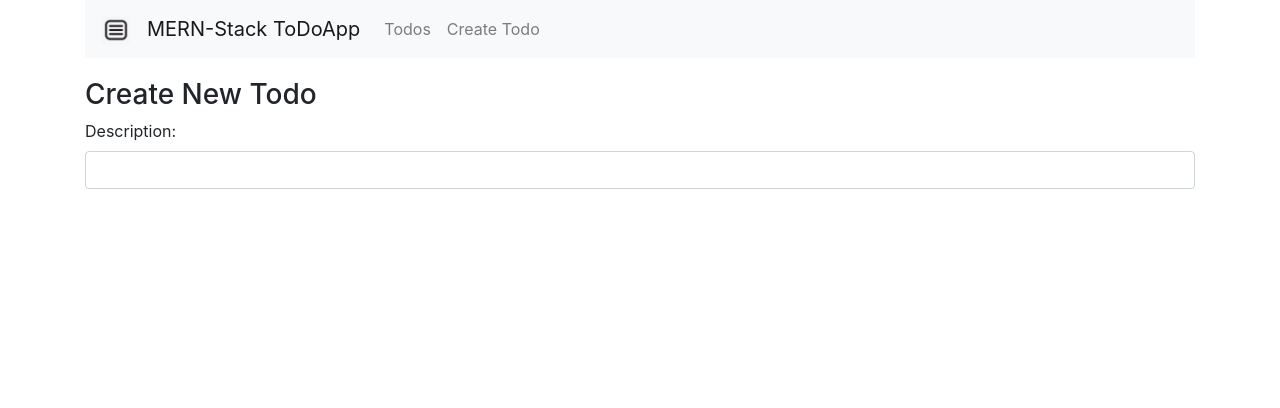
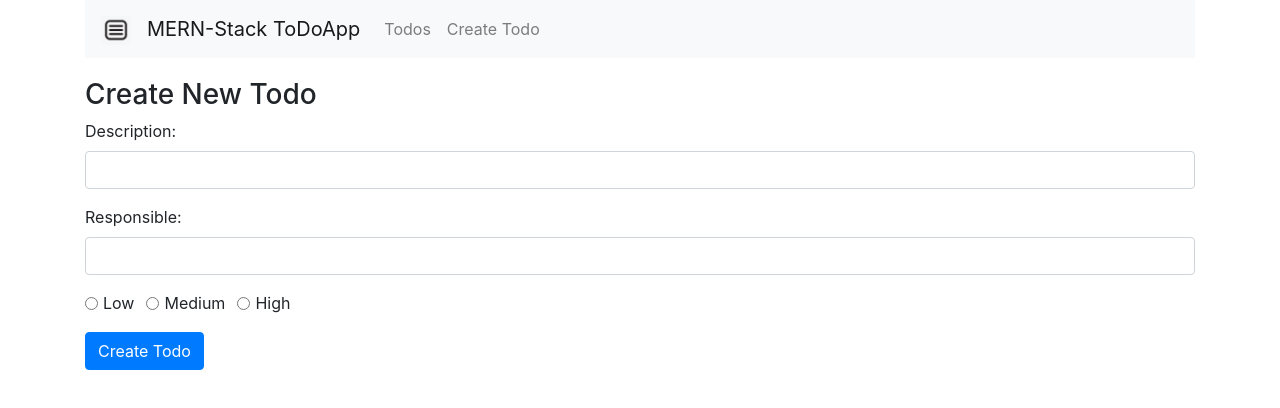
Before and after one commit to zl323/MERNTodoApp, a React (Create React App) app: page /create in a window 1280 px wide. Shown: the top 408 px of the page. Built offline with nearby package versions, Linux system fonts and the light colour scheme.

Commit message:
First Stage Completed

```diff
--- a/src/components/create-todo.component.js
+++ b/src/components/create-todo.component.js
@@ -38,11 +38,11 @@ export default class CreateTodo extends Component {
     onSubmit(e){
         e.preventDefault();
 
-        console.log('Form submitted:');
-        console.log('Todo Description: ${this.state.todo_description}');
-        console.log('Todo Responsible: ${this.state.todo_responsible}');
-        console.log('Todo Priority: ${this.state.todo_priority}');
-        console.log('Todo Completed: ${this.state.todo_completed}');
+        console.log(`Form submitted:`);
+        console.log(`Todo Description: ${this.state.todo_description}`);
+        console.log(`Todo Responsible: ${this.state.todo_responsible}`);
+        console.log(`Todo Priority: ${this.state.todo_priority}`);
+        console.log(`Todo Completed: ${this.state.todo_completed}`);
 
         this.setState({
             todo_description: '',
@@ -63,6 +63,48 @@ export default class CreateTodo extends Component {
                                value={this.state.todo_description}
                                onChange={this.onChangeTodoDescription}/>
                     </div>
+                    <div className="form-group">
+                        <label>Responsible:</label>
+                        <input type="text"
+                               className="form-control"
+                               value={this.state.todo_responsible}
+                               onChange={this.onChangeTodoResponsible}/>
+                    </div>
+                    <div className="form-group">
+                        <div className="form-check form-check-inline">
+                            <input className="form-check-input"
+                                   type="radio"
+                                   name="priorityOptions"
+                                   id="priorityLow"
+                                   value="Low"
+                                   checked={this.state.todo_priority==='Low'}
+                                   onChange={this.onChangeTodoPriority}/>
+                            <label className="form-check-label">Low</label>
+                        </div>
+                        <div className="form-check form-check-inline">
+                            <input className="form-check-input"
+                                   type="radio"
+                                   name="priorityOptions"
+                                   id="priorityMedium"
+                                   value="Low"
+                                   checked={this.state.todo_priority==='Medium'}
+                                   onChange={this.onChangeTodoPriority}/>
+                            <label className="form-check-label">Medium</label>
+                        </div>
+                        <div className="form-check form-check-inline">
+                            <input className="form-check-input"
+                                   type="radio"
+                                   name="priorityOptions"
+                                   id="priorityHigh"
+                                   value="Low"
+                                   checked={this.state.todo_priority==='High'}
+                                   onChange={this.onChangeTodoPriority}/>
+                            <label className="form-check-label">High</label>
+                        </div>
+                    </div>
+                    <div className="form-group">
+                        <input type="submit" value="Create Todo" className="btn btn-primary"/>
+                    </div>
                 </form>
             </div>
         )
```
